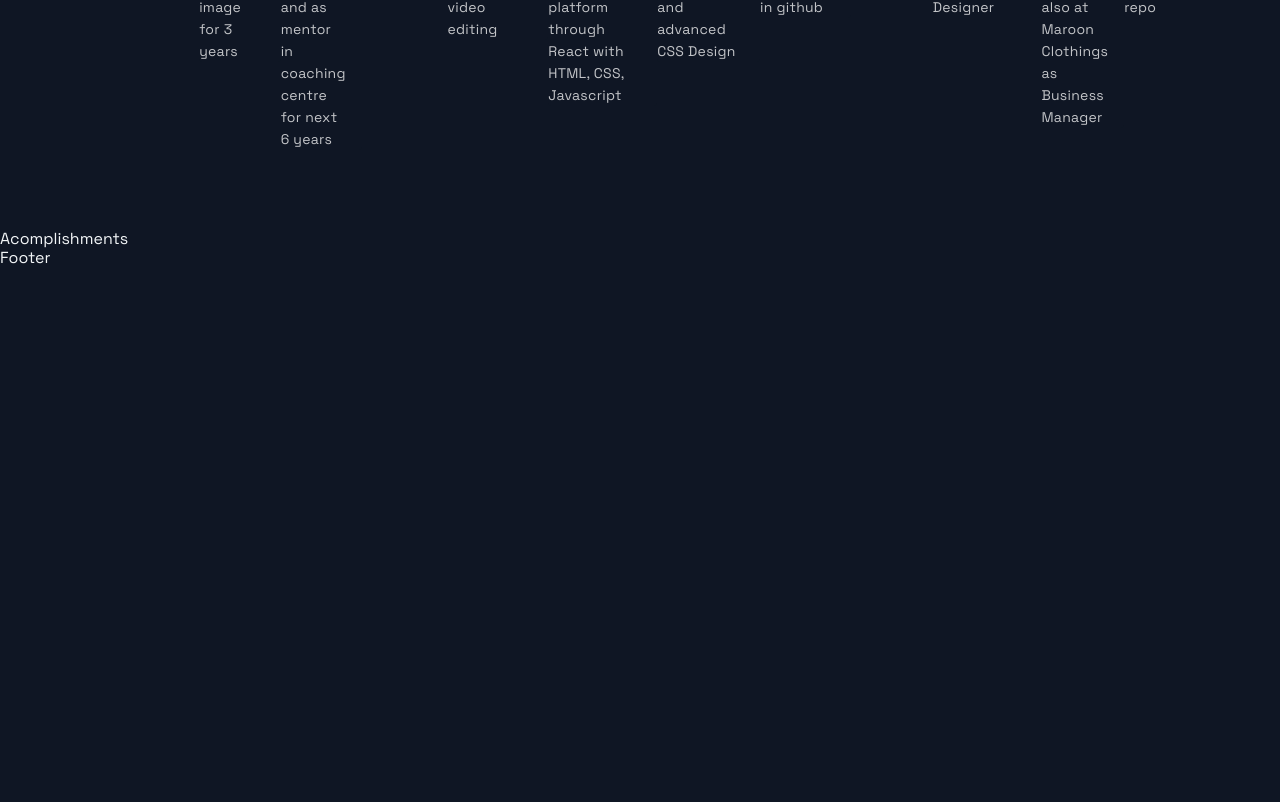
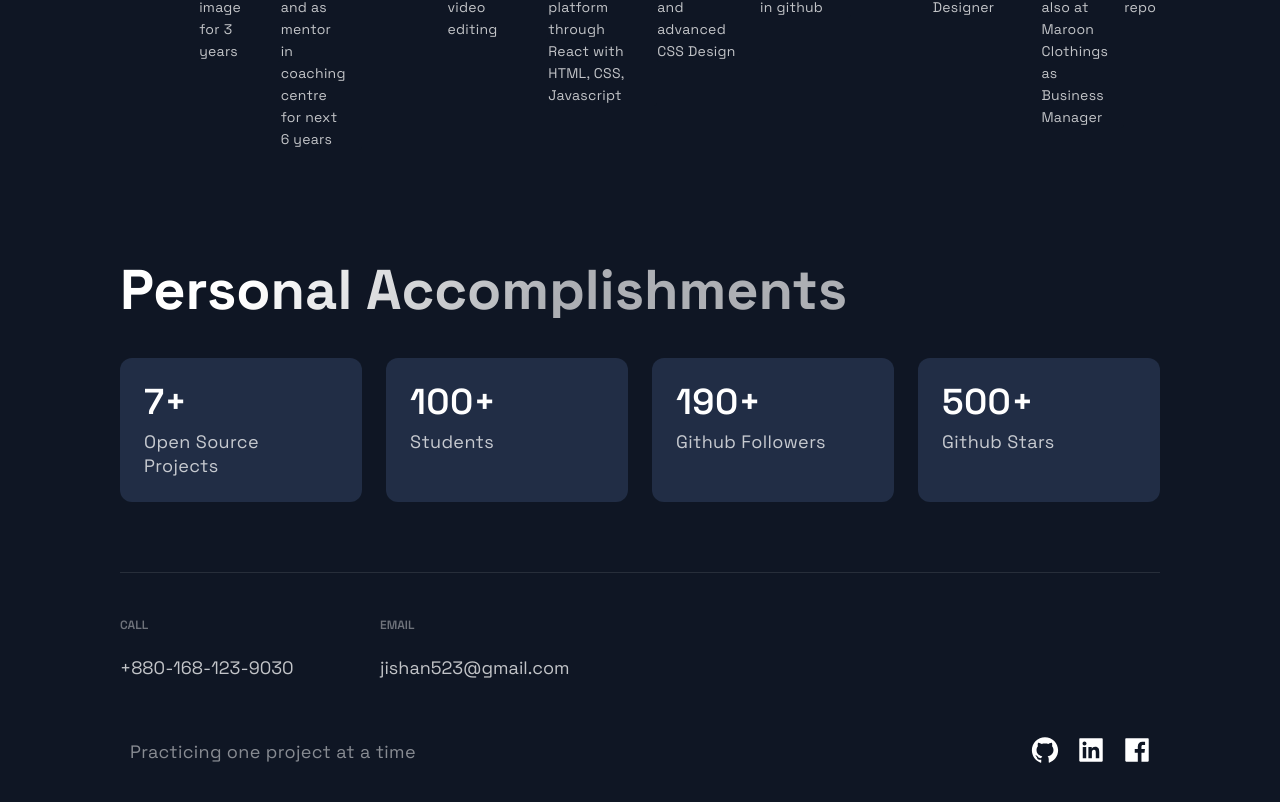
Before and after one commit to SpJishan/portfolio_website, a Next.js app: page / in a window 1280 px wide. Shown: the part 3216-4018 px from the top of the page. Before the commit the page ends 3484 px from the top, so only its background shows below. Built offline with nearby package versions, Linux system fonts and the light colour scheme.

Commit message:
Acomplishment And Footer

```diff
--- a/src/components/Acomplishments/Acomplishments.js
+++ b/src/components/Acomplishments/Acomplishments.js
@@ -4,15 +4,26 @@
 import { Box, Boxes, BoxNum, BoxText } from './AcomplishmentsStyles';
 
 const data = [
-  { number: 20, text: 'Open Source Projects'},
-  { number: 1000, text: 'Students', },
-  { number: 1900, text: 'Github Followers', },
-  { number: 5000, text: 'Github Stars', }
+  { number: 7, text: 'Open Source Projects'},
+  { number: 100, text: 'Students', },
+  { number: 190, text: 'Github Followers', },
+  { number: 500, text: 'Github Stars', }
 ];
 
 const Acomplishments = () => (
   <div>
-    Acomplishments
+    <Section>
+      <SectionTitle>Personal Accomplishments</SectionTitle>
+      <Boxes>
+        {data.map((card, index) => (
+          <Box key={index}>
+            <BoxNum>{card.number}+</BoxNum>
+            <BoxText>{card.text}</BoxText>
+
+          </Box>
+        ))}
+      </Boxes>
+    </Section>
   </div>
 );
 
--- a/src/components/Footer/Footer.js
+++ b/src/components/Footer/Footer.js
@@ -1,14 +1,42 @@
 import React from 'react';
-import { AiFillGithub, AiFillInstagram, AiFillLinkedin } from 'react-icons/ai';
+import { AiFillGithub, AiFillFacebook, AiFillLinkedin } from 'react-icons/ai';
 
 import { SocialIcons } from '../Header/HeaderStyles';
 import { CompanyContainer, FooterWrapper, LinkColumn, LinkItem, LinkList, LinkTitle, Slogan, SocialContainer, SocialIconsContainer } from './FooterStyles';
 
+
+
 const Footer = () => {
   return (
-    <div>
-      Footer
-    </div>
+    <FooterWrapper>
+      <LinkList>
+        <LinkColumn>
+          <LinkTitle>Call</LinkTitle>
+          <LinkItem href='tel:+880-168-123-9030'>+880-168-123-9030</LinkItem>
+        </LinkColumn>
+        <LinkColumn>
+          <LinkTitle>Email</LinkTitle>
+          <LinkItem href='jishan523@gmail.com'>jishan523@gmail.com</LinkItem>
+        </LinkColumn>
+      </LinkList>
+
+      <SocialIconsContainer>
+        <CompanyContainer>
+          <Slogan>Practicing one project at a time</Slogan>
+        </CompanyContainer>
+      <SocialContainer>
+        <SocialIcons href='https://github.com/SpJishan'>
+        <AiFillGithub size="3rem"/>
+      </SocialIcons>
+      <SocialIcons href='https://linkedin.com/in/shafinul-pasha-b08877175/'>
+        <AiFillLinkedin size="3rem"/>
+      </SocialIcons>
+      <SocialIcons href='https://facebook.com/profile.php?id=100091002365601'>
+          <AiFillFacebook size="3rem" />
+        </SocialIcons>
+      </SocialContainer>
+      </SocialIconsContainer>
+    </FooterWrapper>
   );
 };
 
```
